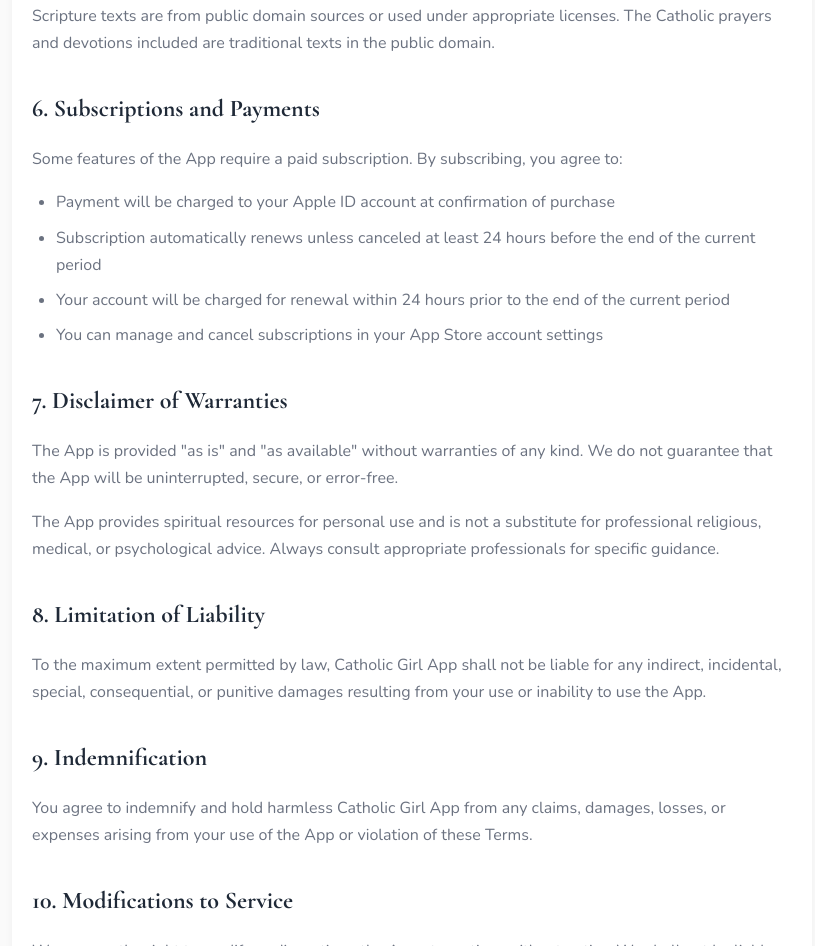
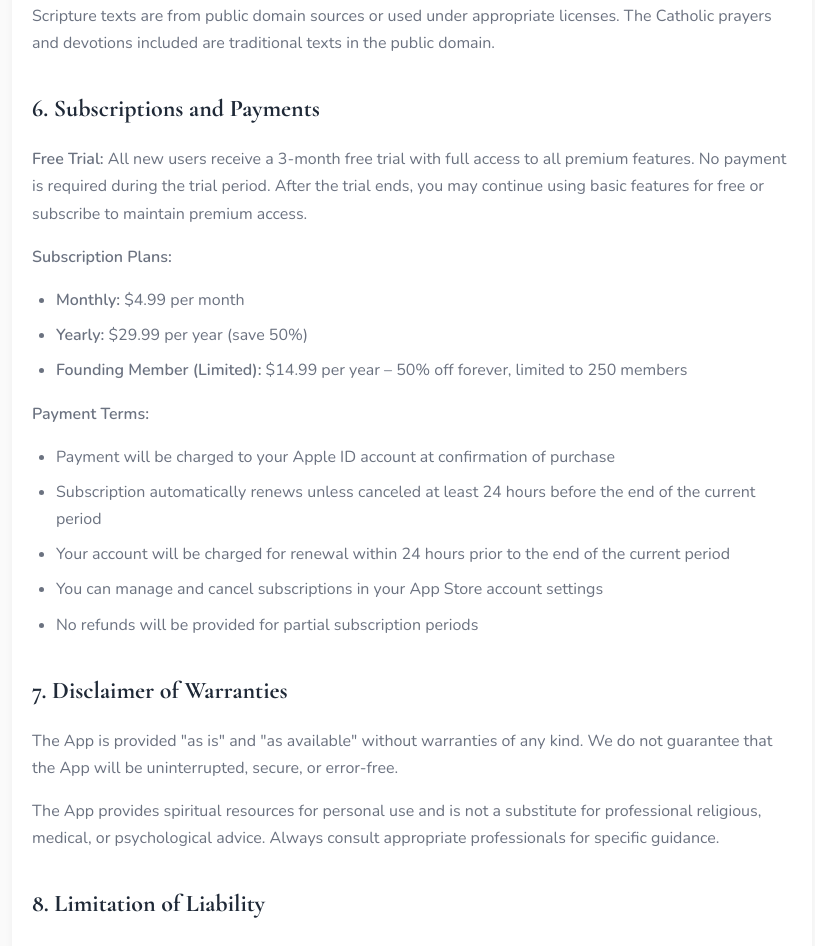
Before and after one commit to BoutiqueDigitalMarketing/catholicgirl-legal, a plain HTML site: page terms.html in a window 1280 px wide. Shown: the part 1502-2448 px from the top of the page, without its empty margins (228-1043 px from the left). Drawn offline with nearby package versions, Linux system fonts and the light colour scheme.

Commit message:
Add subscription pricing and 3-month free trial to Terms of Service

```diff
--- a/terms.html
+++ b/terms.html
@@ -186,12 +186,22 @@
         <p>Scripture texts are from public domain sources or used under appropriate licenses. The Catholic prayers and devotions included are traditional texts in the public domain.</p>
 
         <h2>6. Subscriptions and Payments</h2>
-        <p>Some features of the App require a paid subscription. By subscribing, you agree to:</p>
+        <p><strong>Free Trial:</strong> All new users receive a 3-month free trial with full access to all premium features. No payment is required during the trial period. After the trial ends, you may continue using basic features for free or subscribe to maintain premium access.</p>
+
+        <p><strong>Subscription Plans:</strong></p>
+        <ul>
+            <li><strong>Monthly:</strong> $4.99 per month</li>
+            <li><strong>Yearly:</strong> $29.99 per year (save 50%)</li>
+            <li><strong>Founding Member (Limited):</strong> $14.99 per year – 50% off forever, limited to 250 members</li>
+        </ul>
+
+        <p><strong>Payment Terms:</strong></p>
         <ul>
             <li>Payment will be charged to your Apple ID account at confirmation of purchase</li>
             <li>Subscription automatically renews unless canceled at least 24 hours before the end of the current period</li>
             <li>Your account will be charged for renewal within 24 hours prior to the end of the current period</li>
             <li>You can manage and cancel subscriptions in your App Store account settings</li>
+            <li>No refunds will be provided for partial subscription periods</li>
         </ul>
 
         <h2>7. Disclaimer of Warranties</h2>
```
